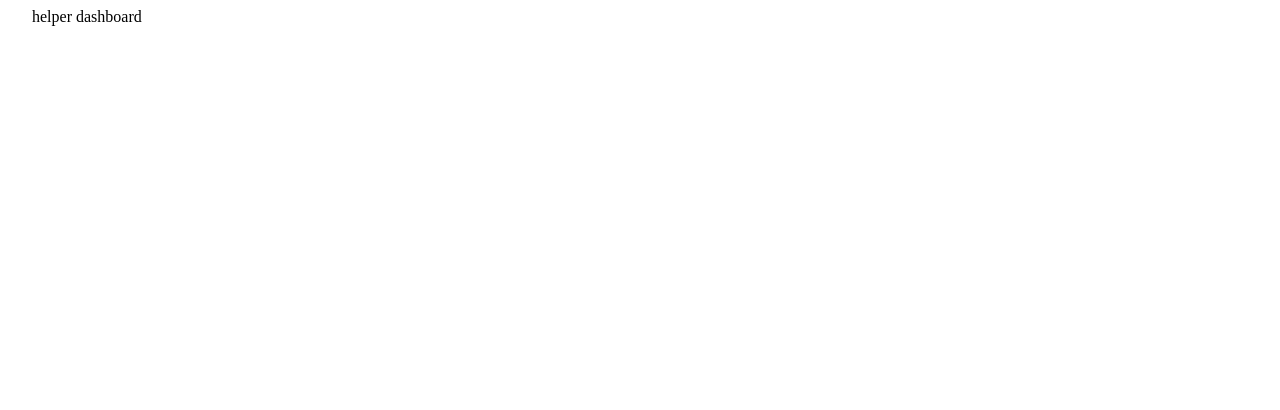
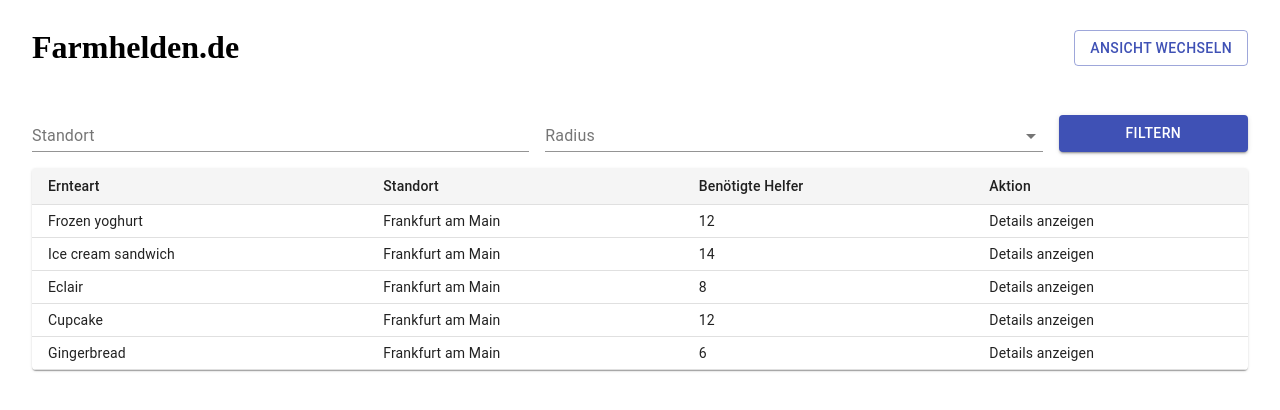
Before and after one commit to farmhelden/farmhelden-client, a Next.js app: page /helper in a window 1280 px wide. Shown: the top 410 px of the page. Built offline with nearby package versions, Linux system fonts and the light colour scheme.

Commit message:
Add helper page

```diff
--- a/pages/helper.tsx
+++ b/pages/helper.tsx
@@ -1,12 +1,117 @@
-import { Container } from "@material-ui/core";
+import { NextPageContext } from "next";
+import { Theme, createStyles, makeStyles } from "@material-ui/core/styles";
+import { Container, FormControl } from "@material-ui/core";
+import Grid from "@material-ui/core/Grid";
+import TextField from "@material-ui/core/TextField";
+import InputLabel from "@material-ui/core/InputLabel";
+import Select from "@material-ui/core/Select";
+import MenuItem from "@material-ui/core/MenuItem";
+import Table from "@material-ui/core/Table";
+import TableBody from "@material-ui/core/TableBody";
+import TableCell from "@material-ui/core/TableCell";
+import TableContainer from "@material-ui/core/TableContainer";
+import TableRow from "@material-ui/core/TableRow";
+import Paper from "@material-ui/core/Paper";
+import Button from "@material-ui/core/Button";
 
-function Helper() {
-  return <Container>helper dashboard</Container>;
+import Header from "../components/Header";
+import { StyledTableHead } from "../components/Table";
+
+function createData(title: string, location: string, neededHelpers: number) {
+  return { title, location, neededHelpers };
 }
 
-export async function getStaticProps() {
-  const props = {};
-  return { props };
+const data = [
+  createData("Frozen yoghurt", "Frankfurt am Main", 12),
+  createData("Ice cream sandwich", "Frankfurt am Main", 14),
+  createData("Eclair", "Frankfurt am Main", 8),
+  createData("Cupcake", "Frankfurt am Main", 12),
+  createData("Gingerbread", "Frankfurt am Main", 6)
+];
+
+const useStyles = makeStyles((theme: Theme) =>
+  createStyles({
+    form: {
+      marginBottom: theme.spacing(2)
+    },
+    gridSubmitButton: {
+      display: "flex",
+      alignItems: "flex-end"
+    }
+  })
+);
+
+function Helper({ data }: any) {
+  const classes = useStyles();
+
+  return (
+    <Container>
+      <Header />
+
+      {/* Form */}
+      <form
+        noValidate
+        autoComplete="off"
+        className={classes.form}
+        onSubmit={e => {
+          e.preventDefault();
+        }}
+      >
+        <Grid container spacing={2}>
+          <Grid item xs={5}>
+            <TextField id="location" label="Standort" fullWidth />
+          </Grid>
+          <Grid item xs={5}>
+            <FormControl fullWidth>
+              <InputLabel id="radius-label">Radius</InputLabel>
+              <Select labelId="radius-label" id="radius">
+                <MenuItem value={10}>10 km</MenuItem>
+                <MenuItem value={20}>20 km</MenuItem>
+                <MenuItem value={30}>30 km</MenuItem>
+                <MenuItem value={40}>40 km</MenuItem>
+                <MenuItem value={50}>50 km</MenuItem>
+              </Select>
+            </FormControl>
+          </Grid>
+          <Grid item xs={2} className={classes.gridSubmitButton}>
+            <Button type="submit" variant="contained" color="primary" fullWidth>
+              Filtern
+            </Button>
+          </Grid>
+        </Grid>
+      </form>
+
+      {/* Table */}
+      <TableContainer component={Paper}>
+        <Table aria-label="Derzeitige Ernten" size="small">
+          <StyledTableHead>
+            <TableRow>
+              <TableCell>Ernteart</TableCell>
+              <TableCell>Standort</TableCell>
+              <TableCell>Benötigte Helfer</TableCell>
+              <TableCell>Aktion</TableCell>
+            </TableRow>
+          </StyledTableHead>
+          <TableBody>
+            {data.map(row => (
+              <TableRow key={row.name}>
+                <TableCell component="th" scope="row">
+                  {row.title}
+                </TableCell>
+                <TableCell>{row.location}</TableCell>
+                <TableCell>{row.neededHelpers}</TableCell>
+                <TableCell>Details anzeigen</TableCell>
+              </TableRow>
+            ))}
+          </TableBody>
+        </Table>
+      </TableContainer>
+    </Container>
+  );
+}
+
+export async function getStaticProps(ctx: NextPageContext) {
+  return { props: { data } };
 }
 
 export default Helper;
```
